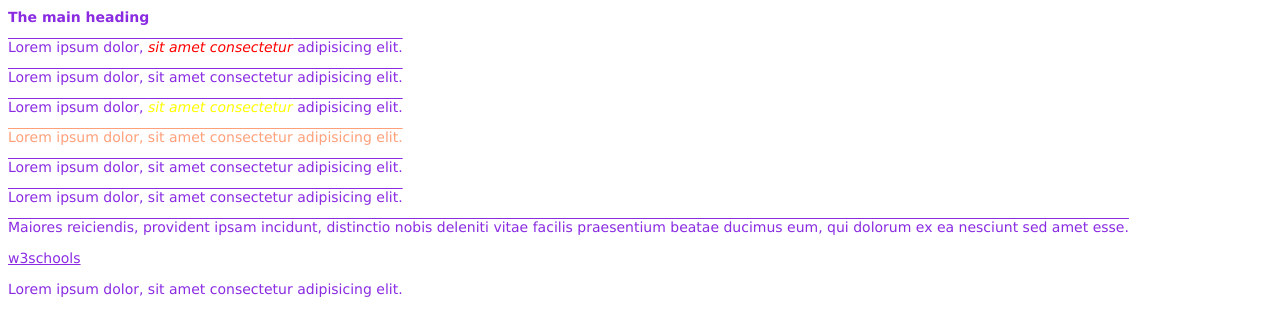
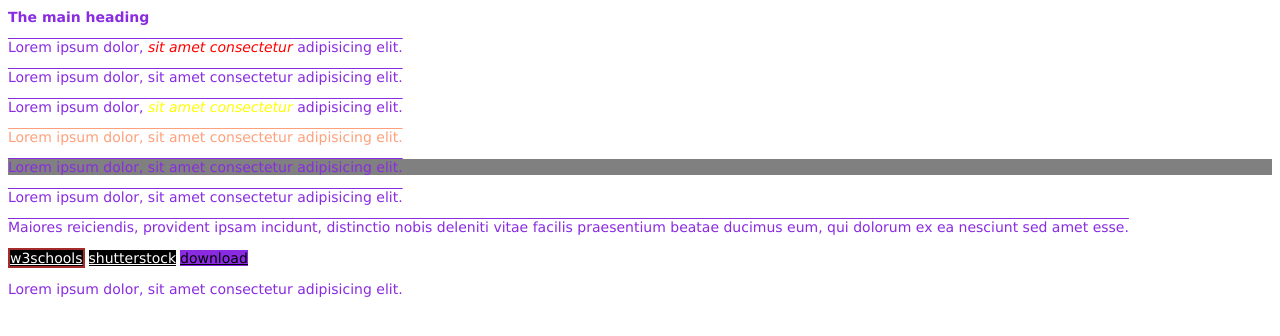
Before and after one commit to DanielzGIThub/iSA_FD_CSS_basics, a plain HTML site: page index.html in a window 1280 px wide. Drawn offline with Linux system fonts and the light colour scheme.

Commit message:
attribute selectors applied

```diff
--- a/css/styles.css
+++ b/css/styles.css
@@ -19,3 +19,23 @@ h1, p, a {
 #main h1 + p + p + p + p {/* adjacent selectors*/
     color: lightsalmon;
 }
+
+/* Attribute selectors :*/
+
+a[target]{
+    border: 2px solid brown;
+}
+
+p[id~="test"]{/* '~' works if space is after*/
+    background: grey;
+}
+
+a[href$="txt"]{/* '$' to sign the end of the value*/
+    background: blueviolet;
+    color: black;
+}
+
+a[href^="https"]{/* '^' to show the start of the value*/
+    background: black;
+    color: white;
+}
--- a/index.html
+++ b/index.html
@@ -16,10 +16,12 @@
         <p>Lorem ipsum dolor, sit amet consectetur adipisicing elit. </p>
         <p class="test">Lorem ipsum dolor, <em>sit amet consectetur</em> adipisicing elit. </p>
         <p>Lorem ipsum dolor, sit amet consectetur adipisicing elit. </p>
-        <p>Lorem ipsum dolor, sit amet consectetur adipisicing elit. </p>
+        <p id="test attribute">Lorem ipsum dolor, sit amet consectetur adipisicing elit. </p>
         <p>Lorem ipsum dolor, sit amet consectetur adipisicing elit. </p>
         <p class="note">Maiores reiciendis, provident ipsam incidunt, distinctio nobis deleniti vitae facilis praesentium beatae ducimus eum, qui dolorum ex ea nesciunt sed amet esse.</p>
         <a href="https://www.w3schools.com/" target="_blank">w3schools</a>
+        <a href="https://www.shutterstock.com/">shutterstock</a>
+        <a href="text.txt">download</a>
         <div>
             <p>Lorem ipsum dolor, sit amet consectetur adipisicing elit.</p>
         </div>
```
